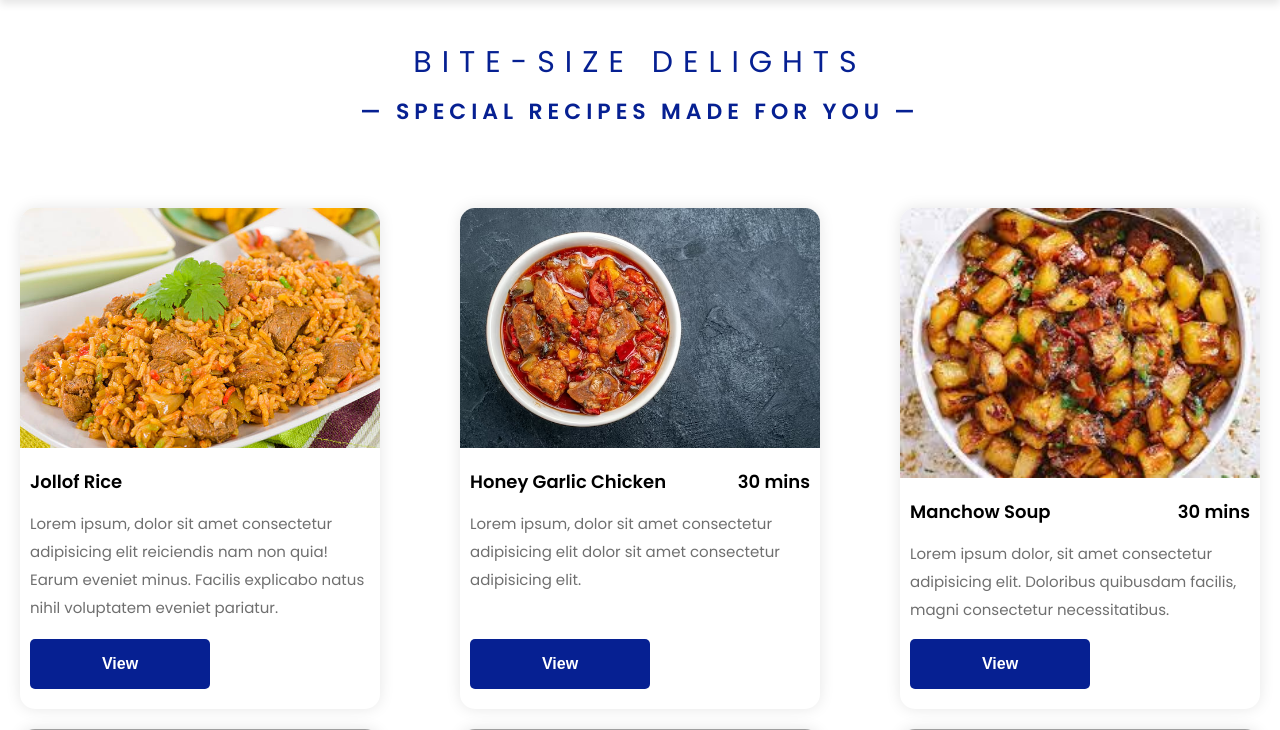
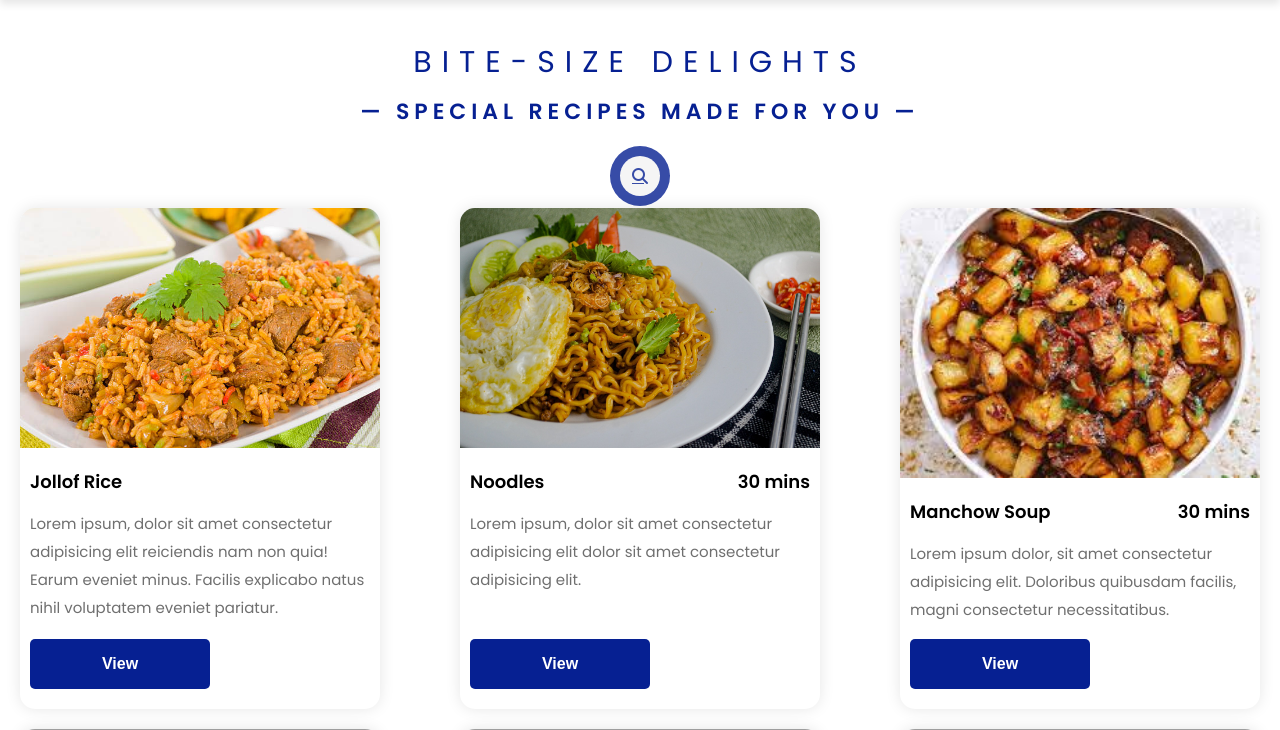
Before and after one commit to pyfiadonkor1/CampusCare365, a Flask app: page /meal-mate in a window 1280 px wide. Shown: the part 80-810 px from the top of the page. Run offline with Flask 3, Linux system fonts and the light colour scheme; some libraries are stand-ins or nearby versions; grey boxes are pictures that could not be loaded.

Commit message:
Added a search button to meal mate

```diff
--- a/templates/meal.html
+++ b/templates/meal.html
@@ -6,6 +6,7 @@
     <link href="https://fonts.googleapis.com/css2?family=Poppins:wght@400;600&display=swap" rel="stylesheet">
     <!--Stylesheet-->
     <link rel="stylesheet" href="static/css/meal.css">
+    <script src="https://kit.fontawesome.com/2e8c00bec5.js" crossorigin="anonymous"></script>
 </head>
 
 
@@ -36,8 +37,16 @@
     <div class="menu">
         <div class="heading">
             <h1>BITE-SIZE DELIGHTS</h1>
-            <h3>&mdash; SPECIAL RECIPES MADE FOR YOU &mdash; </h3>
+            <p><h3>&mdash; SPECIAL RECIPES MADE FOR YOU &mdash; </h3></p>
 
+            <form action="/search" method="get">
+                <div class="search-box">
+                    <input class="search-txt" type="text" placeholder="Search food item...">
+                    <a class="search-btn" href="#">
+                <i class="fas fa-search"></i>
+                    </a>
+                </div>
+            </form>
         </div>
 
 
@@ -54,10 +63,10 @@
         </div>
 
         <div class="food-items">
-            <img src="static/pictures/top-view-vegetable-soup-with-meat-inside-plate-grey_140725-36040.avif">
+            <img src="static/pictures/indomie.jpg">
             <div class="details">
                 <div class="details-sub">
-                    <h5>Honey Garlic Chicken</h5>
+                    <h5>Noodles</h5>
                     <h5 class="price"> 30 mins </h5>
                 </div>
                 <p>Lorem ipsum, dolor sit amet consectetur adipisicing elit dolor sit amet consectetur adipisicing elit.</p>
--- a/templates/static/css/meal.css
+++ b/templates/static/css/meal.css
@@ -174,3 +174,54 @@ body{
   border-radius: 5px;
   width: 180px;
 }
+
+.search-txt::placeholder {
+  color: white;
+  opacity: 0.5;
+}
+
+.search-box{
+position: absolute;
+left: 50%;
+transform: translate(-50%, -50%);
+background: #062092;
+border-radius: 30px;
+padding: 10px;
+top:32%;
+opacity: 0.8;
+}
+
+.search-box:hover > .search-txt{
+  width: 240px;
+  padding:0 6px;
+}
+
+.search-box:hover > .search-btn{
+  background: #ffffff ;
+}
+
+.search-btn{
+  color: #062092;
+  float: right;
+  width: 40px;
+  height: 40px;
+  border-radius: 50%;
+  background: #f3f3f3;
+  display: flex;
+  justify-content: center;
+  align-items: center;
+  transition: 0.4s;
+}
+
+.search-txt{
+  border : none;
+  background: none;
+  outline: none;
+  float: left;
+  padding: 0;
+  color: white;
+  font-size: 16px;
+  transition: 0.4s;
+  line-height: 40px;
+  width: 0px;
+}
```
Also changed, not shown: templates/static/pictures/indomie.jpg (added).
